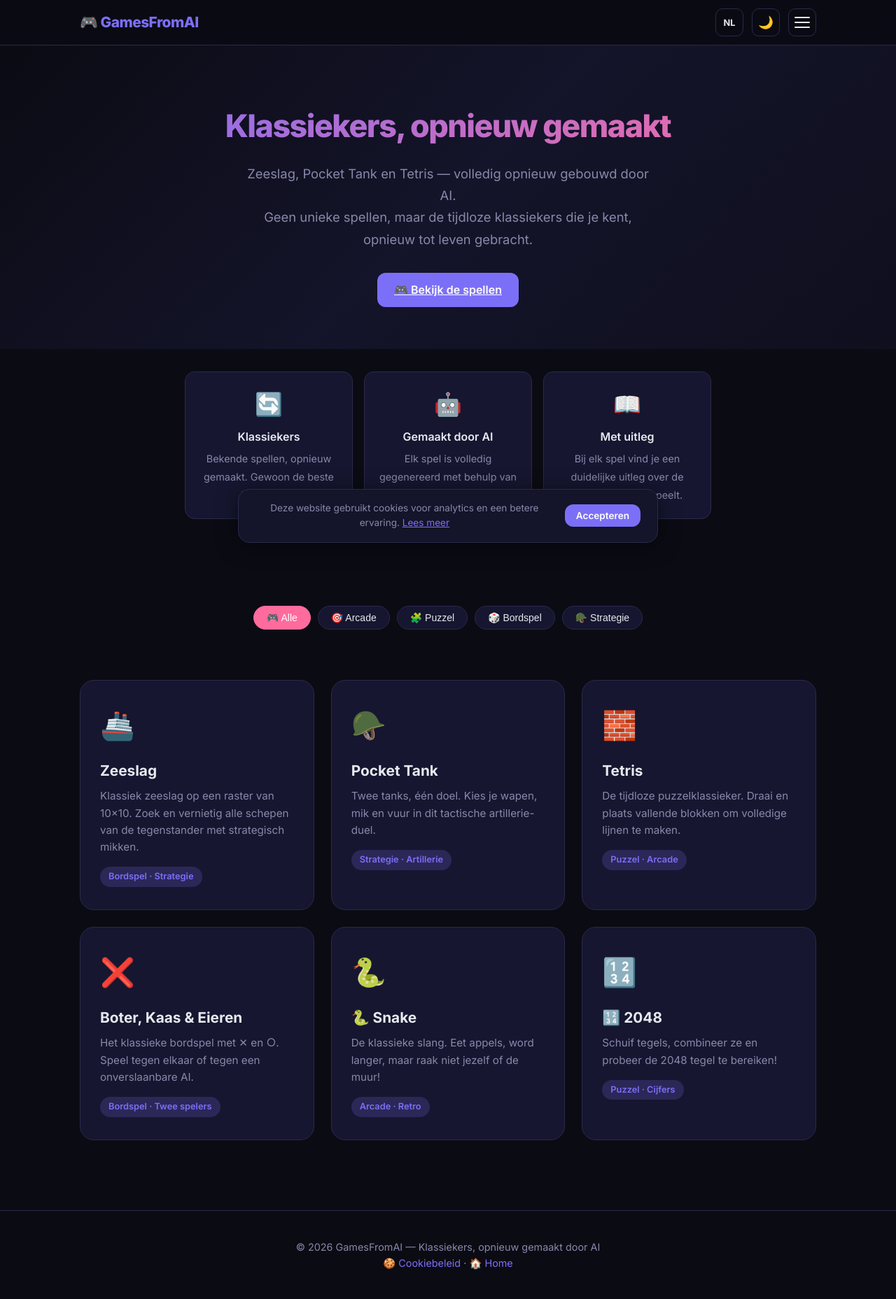
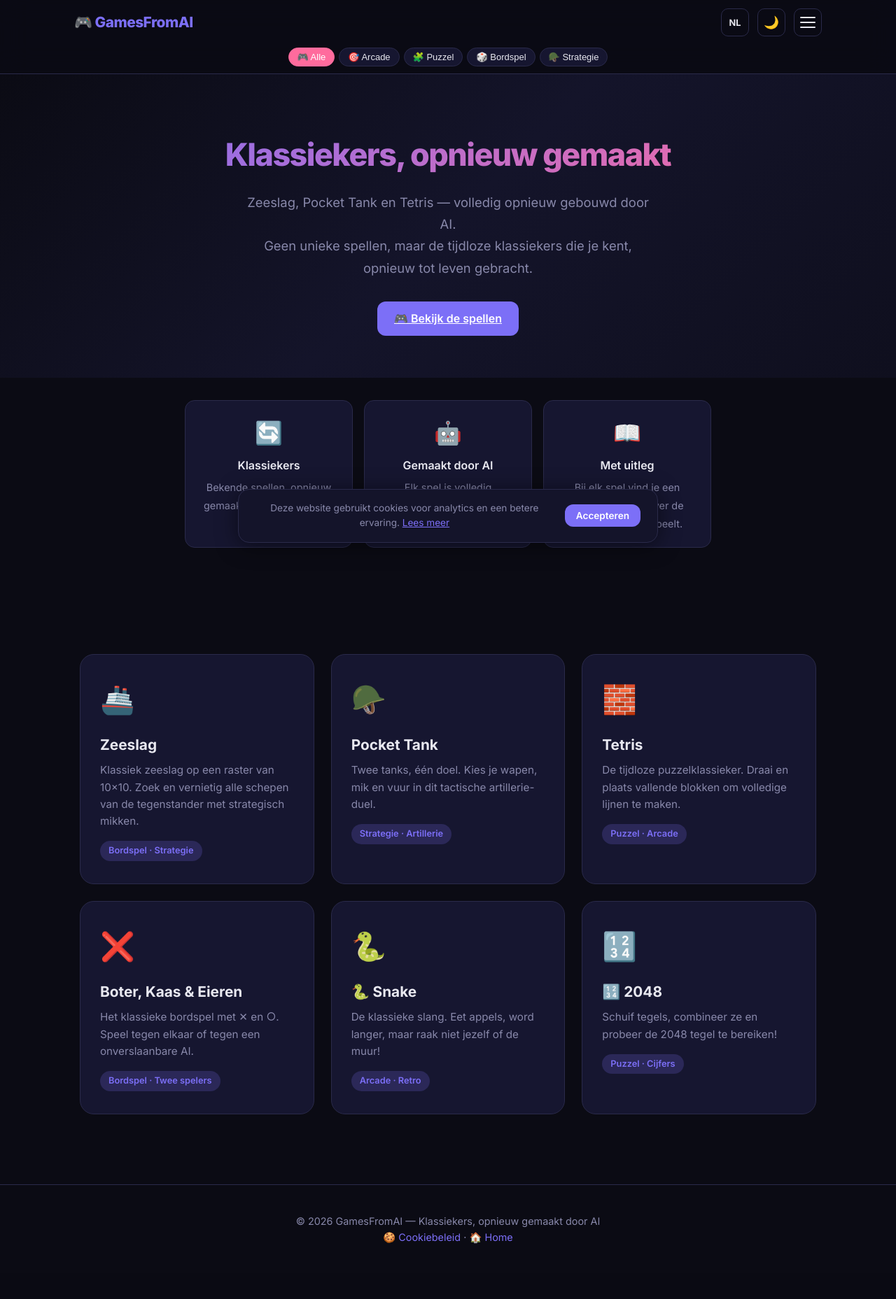
Before and after one commit to ronvissers/gamesfromai, a Flask app: page / in a window 1280 px wide. Shown: the whole page at 70% size. After the commit the page ends 1778 px from the top, so only its background shows below. Run offline with Flask 3, Linux system fonts and the light colour scheme.

Commit message:
Categorie knoppen verplaatst naar top navigatie (navbar)

```diff
--- a/static/css/style.css
+++ b/static/css/style.css
@@ -66,18 +66,53 @@ body {
 .navbar {
     position: sticky;
     top: 0;
-    z-index: 100;
+    z-index: 1000;
     background: var(--nav-bg);
-    backdrop-filter: blur(16px);
-    -webkit-backdrop-filter: blur(16px);
+    backdrop-filter: blur(20px);
+    -webkit-backdrop-filter: blur(20px);
     border-bottom: 1px solid var(--border);
-    transition: background 0.3s;
+    padding: 0;
+}
+
+/* Category buttons in navbar */
+.nav-cats {
+    display: flex;
+    gap: 6px;
+    padding: 4px 16px 10px;
+    overflow-x: auto;
+    -webkit-overflow-scrolling: touch;
+    scrollbar-width: none;
+    justify-content: center;
+    flex-wrap: wrap;
+}
+.nav-cats::-webkit-scrollbar { display: none; }
+.nav-cats .cat-btn {
+    padding: 5px 12px;
+    font-size: 13px;
+    white-space: nowrap;
+    border: 1px solid var(--border);
+    border-radius: 16px;
+    background: var(--card-bg);
+    color: var(--text);
+    cursor: pointer;
+    transition: all 0.2s;
+}
+.nav-cats .cat-btn:hover {
+    background: var(--accent);
+    color: #fff;
+    border-color: var(--accent);
+}
+.nav-cats .cat-btn.active {
+    background: var(--accent);
+    color: #fff;
+    border-color: var(--accent);
 }
 
 .nav-inner {
     display: flex;
     align-items: center;
     justify-content: space-between;
+    padding: 12px 16px;
     height: 64px;
 }
 
@@ -368,37 +403,6 @@ body {
     max-width: 100%;
 }
 
-/* Category filter bar */
-.category-bar {
-    display: flex;
-    flex-wrap: wrap;
-    gap: 10px;
-    justify-content: center;
-    margin: 32px 0 12px;
-    padding: 0 16px;
-}
-.cat-btn {
-    padding: 8px 18px;
-    border: 1px solid var(--border);
-    border-radius: 20px;
-    background: var(--card-bg);
-    color: var(--text);
-    font-size: 14px;
-    font-weight: 500;
-    cursor: pointer;
-    transition: all 0.2s;
-}
-.cat-btn:hover {
-    background: var(--accent);
-    color: #fff;
-    border-color: var(--accent);
-}
-.cat-btn.active {
-    background: var(--accent);
-    color: #fff;
-    border-color: var(--accent);
-}
-
 .fullscreen-btn {
     position: absolute;
     top: 8px;
--- a/templates/base.html
+++ b/templates/base.html
@@ -74,6 +74,15 @@
                     <span></span><span></span><span></span>
                 </button>
             </div>
+        </div>
+
+        <!-- Category filter in navbar -->
+        <div class="nav-cats">
+            <button class="cat-btn active" data-cat="all" data-i18n="cat-all">🎮 Alle</button>
+            <button class="cat-btn" data-cat="arcade" data-i18n="cat-arcade">🎯 Arcade</button>
+            <button class="cat-btn" data-cat="puzzel" data-i18n="cat-puzzel">🧩 Puzzel</button>
+            <button class="cat-btn" data-cat="bordspel" data-i18n="cat-bordspel">🎲 Bordspel</button>
+            <button class="cat-btn" data-cat="strategie" data-i18n="cat-strategie">🪖 Strategie</button>
         </div>
 
         <!-- Uitklapbaar menu -->
--- a/templates/index.html
+++ b/templates/index.html
@@ -29,16 +29,7 @@
     </div>
 </section>
 
-<!-- Category filter -->
-<section class="category-bar" id="games">
-    <button class="cat-btn active" data-cat="all" data-i18n="cat-all">🎮 Alle</button>
-    <button class="cat-btn" data-cat="arcade" data-i18n="cat-arcade">🎯 Arcade</button>
-    <button class="cat-btn" data-cat="puzzel" data-i18n="cat-puzzel">🧩 Puzzel</button>
-    <button class="cat-btn" data-cat="bordspel" data-i18n="cat-bordspel">🎲 Bordspel</button>
-    <button class="cat-btn" data-cat="strategie" data-i18n="cat-strategie">🪖 Strategie</button>
-</section>
-
-<section class="game-grid">
+<section class="game-grid" id="games">
     <a href="/zeeslag" class="game-card" data-category="bordspel strategie">
         <span class="emoji">🚢</span>
         <h3 data-i18n="card-zeeslag-title">Zeeslag</h3>
```
